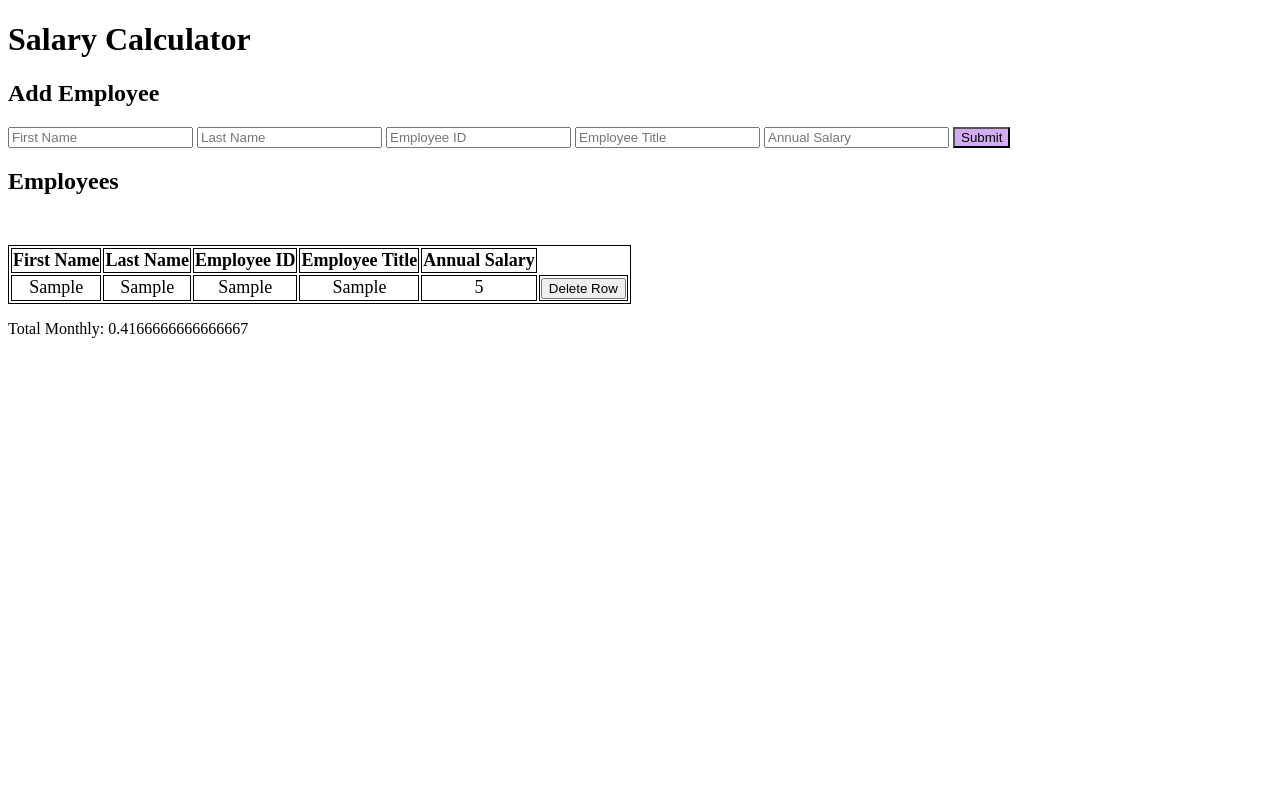
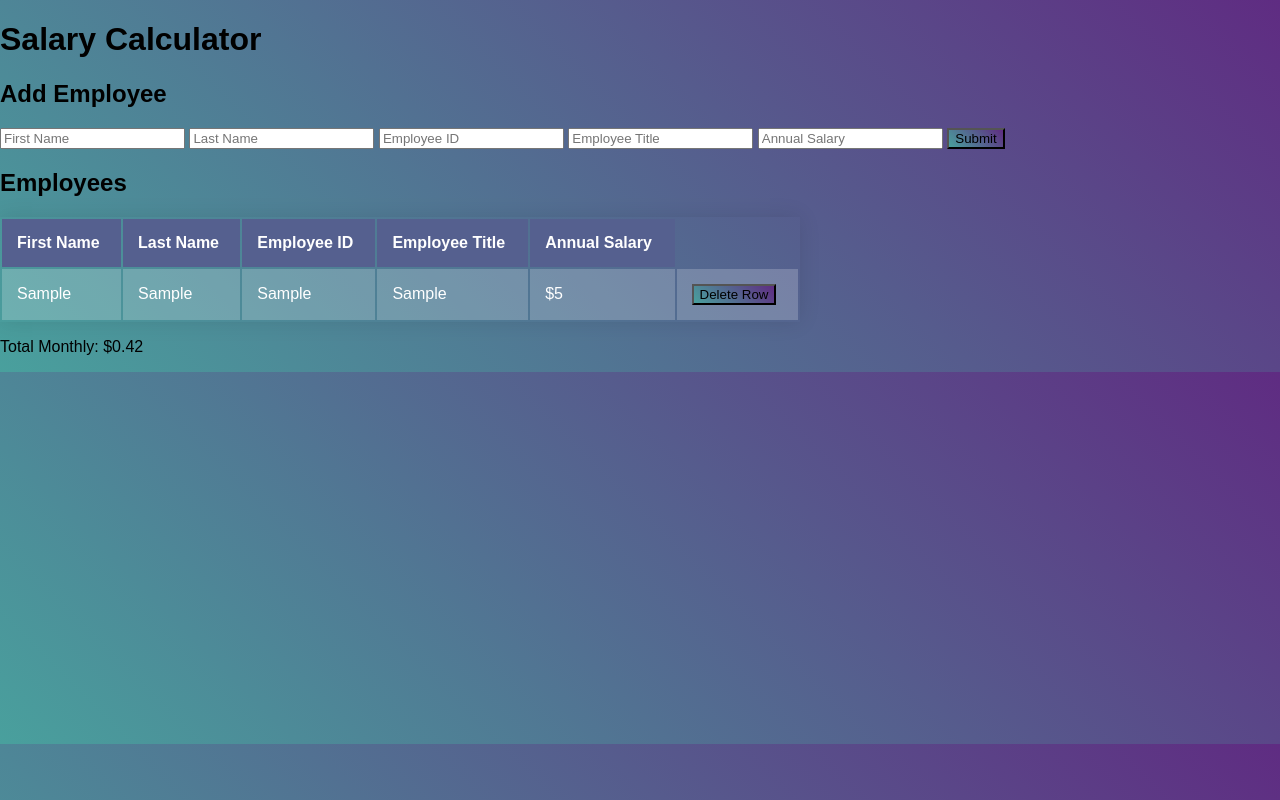
Before and after one commit to jamesdtwoods/weekend-salary-counter, a website: page index.html in a window 1280 px wide. Both pictures are taken after typing "Sample", "Sample", "Sample", "Sample", "5" into the empty fields and a click on the button "Submit". Drawn offline with Linux system fonts and the light colour scheme.

Commit message:
playing around with css

```diff
--- a/script.js
+++ b/script.js
@@ -1,4 +1,8 @@
 let monthySalary = 0;
+let USDollar = new Intl.NumberFormat('en-US', {
+    style: 'currency',
+    currency: 'USD',
+});
 
 
 
@@ -22,11 +26,11 @@ function handleSubmit(event){
     monthySalary += (annualSalary / 12);
 
     if (monthySalary <= 20000){
-        document.getElementById('monthly-salary').textContent = monthySalary;
+        document.getElementById('monthly-salary').textContent = USDollar.format(monthySalary);
     } else {
         document.getElementById('monthly-salary').textContent = '';
         document.getElementById('footer').className += 'over-budget';
-        document.getElementById('monthly-salary-over').textContent = monthySalary;
+        document.getElementById('monthly-salary-over').textContent = USDollar.format(monthySalary);
     }
 
 
@@ -37,8 +41,8 @@ function handleSubmit(event){
         <td>${lastName}</td>
         <td>${employeeID}</td>
         <td>${employeeTitle}</td>
-        <td>${annualSalary}</td>
-        <td><button onclick="removeEmployee(event)">Delete Row</button></td>
+        <td>$${annualSalary}</td>
+        <td><button class="remove-button" onclick="removeEmployee(event)">Delete Row</button></td>
     </tr>
     `
 }
--- a/style.css
+++ b/style.css
@@ -1,14 +1,88 @@
-table, th, td {
+/* Original */
+
+/* table, th, td {
     margin-top: 50px;
     font-size: 18px;
     text-align: center;
-    border: 1px solid;
+    border: 2px dotted;
 }
 
+th, td {
+    padding: 1%;
+} */
+
+/*
+
+source: https://codepen.io/alexerlandsson/pen/mPWgpO
+
+*/
+
+body {
+	margin: 0;
+	background: linear-gradient(45deg, #49a09d, #5f2c82);
+	font-family: sans-serif;
+	font-weight: 100;
+}
+
+table {
+	width: 800px;
+	overflow: hidden;
+	box-shadow: 0 0 20px rgba(0,0,0,0.1);
+}
+
+th,
+td {
+	padding: 15px;
+	background-color: rgba(255,255,255,0.2);
+	color: #fff;
+}
+
+th {
+	text-align: left;
+}
+
+thead {
+	th {
+		background-color: #55608f;
+	}
+}
+
+tbody {
+	tr {
+		&:hover {
+			background-color: rgba(255,255,255,0.3);
+		}
+	}
+	td {
+		position: relative;
+		&:hover {
+			&:before {
+				content: "";
+				position: absolute;
+				left: 0;
+				right: 0;
+				top: -9999px;
+				bottom: -9999px;
+				background-color: rgba(255,255,255,0.2);
+				z-index: -1;
+			}
+		}
+	}
+}
+
+
+
+
 .submit-button {
-    background-color: #d1acf1;
+    background: linear-gradient(45deg, #49a09d, #5f2c82);
+  }
+
+.remove-button {
+    background: linear-gradient(45deg, #49a09d, #5f2c82);
   }
 
 .over-budget {
     color: red;
+    border: 2px solid;
+    border-color: red;
 }
```
Also changed, not shown: index.html (+1 -3 lines).
